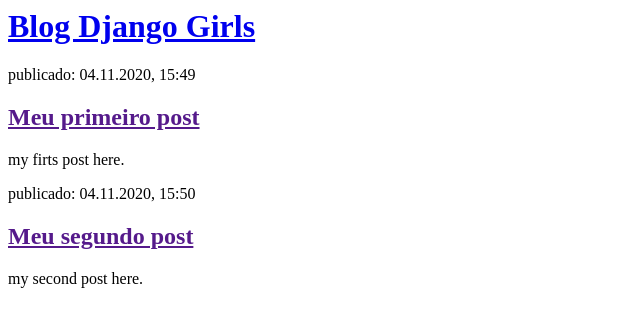
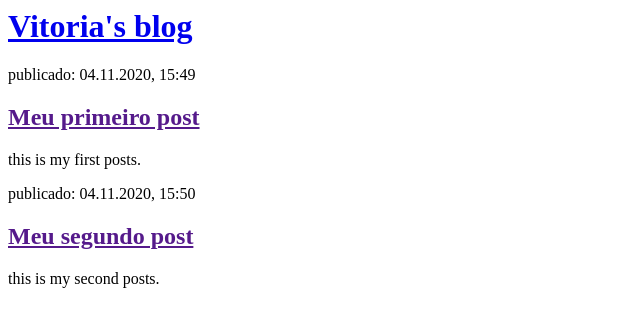
Before and after one commit to vitorianr/meu_primeiro_blog, a Django app: page / in a window 1280 px wide. Shown: the top 327 px of the page, without its empty margins (0-640 px from the left). Run offline with Django 3.2, Linux system fonts and the light colour scheme.

Commit message:
Changed the HTML for the site.

```diff
--- a/blog/templates/blog/post_list.html
+++ b/blog/templates/blog/post_list.html
@@ -1,22 +1,22 @@
 <html>
     <head>
-        <title>Blog Django Girls</title>
+        <title>Vitoria's blog</title>
     </head>
     <body>
         <div>
-            <h1><a href="/">Blog Django Girls</a></h1>
+            <h1><a href="/">Vitoria's blog</a></h1>
         </div>
 
         <div>
             <p>publicado: 04.11.2020, 15:49</p>
             <h2><a href="">Meu primeiro post</a></h2>
-            <p>my firts post here.</p>
+            <p>this is my first posts.</p>
         </div>
 
         <div>
             <p>publicado: 04.11.2020, 15:50</p>
             <h2><a href="">Meu segundo post</a></h2>
-            <p>my second post here.</p>
+            <p>this is my second posts.</p>
         </div>
     </body>
 </html>
--- a/mysite/settings.py
+++ b/mysite/settings.py
@@ -25,7 +25,7 @@
 # SECURITY WARNING: don't run with debug turned on in production!
 DEBUG = True
 
-ALLOWED_HOSTS = ['127.0.0.1' ,'.pythonanywhere.com']
+ALLOWED_HOSTS = ['127.0.0.1', '.pythonanywhere.com']
 
 
 # Application definition
@@ -119,4 +119,4 @@
 # https://docs.djangoproject.com/en/2.2/howto/static-files/
 
 STATIC_URL = '/static/'
-STATIC_ROOT = os.path.join(BASE_DIR,'static')
+STATIC_ROOT = os.path.join(BASE_DIR, 'static')
```
